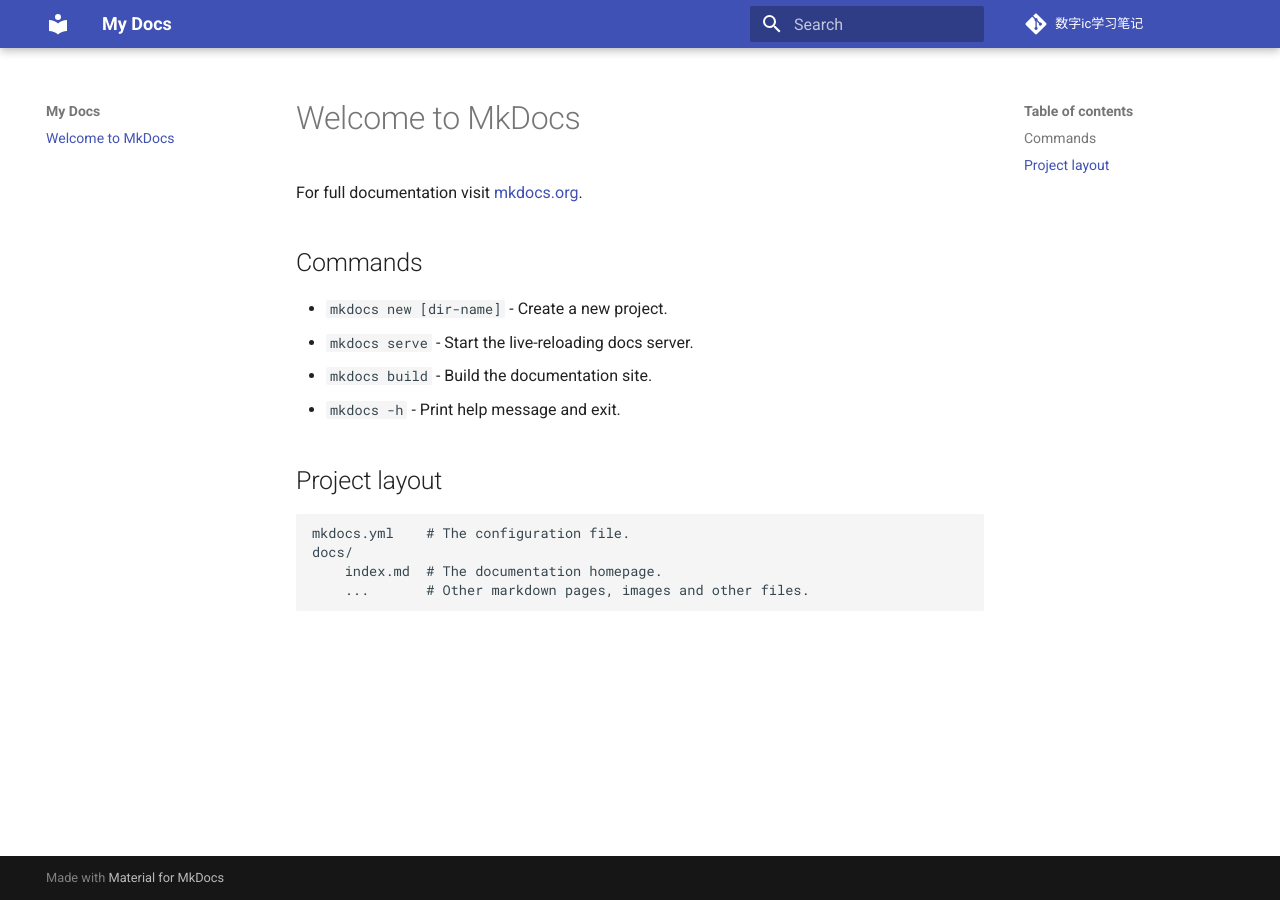
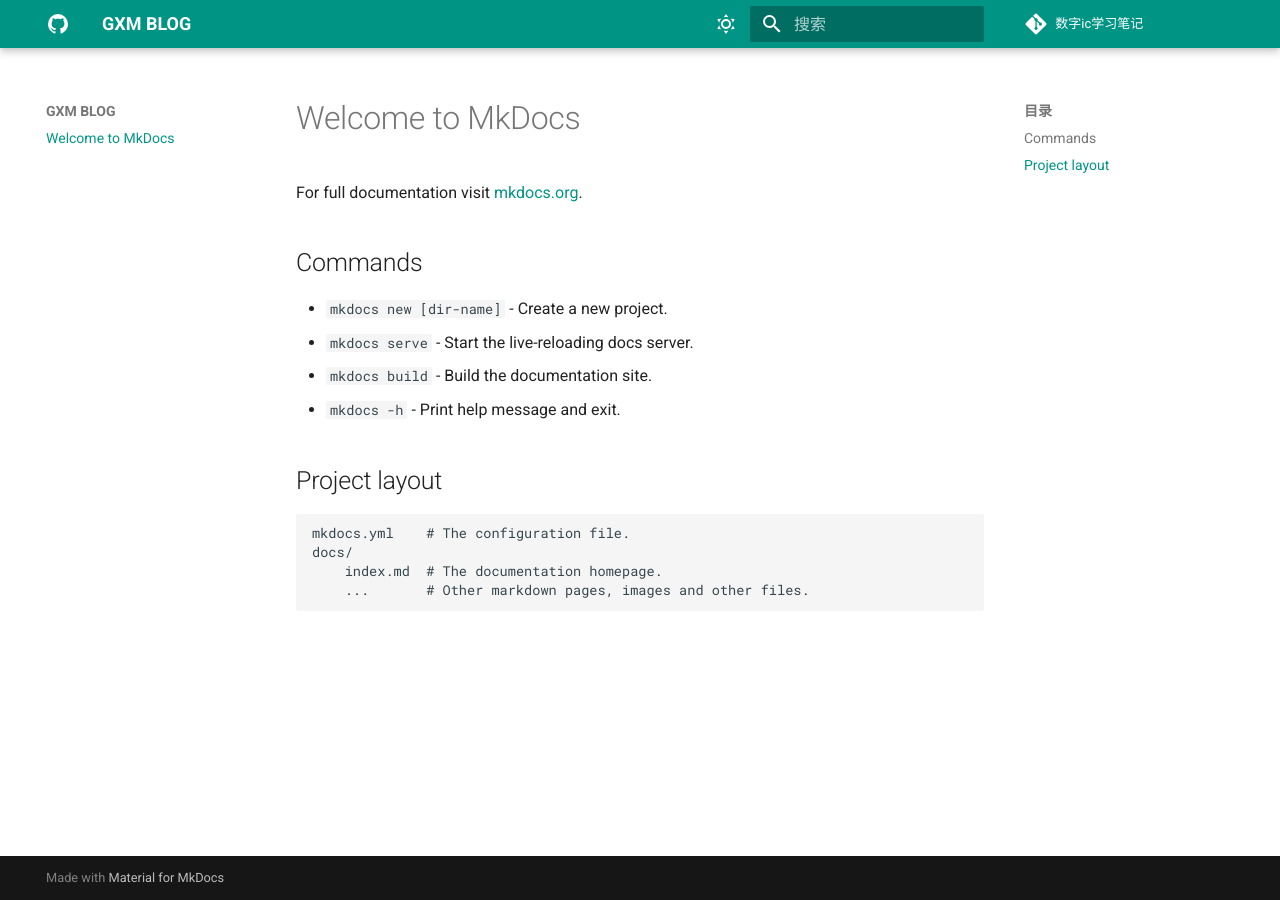
Before and after one commit to GXMGXMGxMGxM/GXMGXMGxMGxM.github.io, an MkDocs documentation site: the page built from docs/index.md, in a window 1280 px wide. Built offline with MkDocs 1.6.1 and Material for MkDocs 9.7.7, drawn with Linux system fonts in a browser that asks for light colours.

Commit message:
auto commit

```diff
--- a/mkdocs.yml
+++ b/mkdocs.yml
@@ -1,5 +1,25 @@
-site_name: My Docs
-theme: material
+site_name: GXM BLOG
+theme:
+  name: material
+  palette:
+    # 白天模式
+    - scheme: default
+      primary: teal
+      accent: indigo
+      toggle:
+        icon: material/weather-sunny
+        name: Switch to light mode
+    # 黑夜模式
+    - scheme: slate
+      primary: grey
+      accent: blue
+      toggle:
+        icon: material/weather-night
+        name: Switch to dark mode
+  icon:
+    logo: material/github
+
+  language: zh
 
 
 repo_url: https://gxmgxmgxmgxm.github.io/ic_note/
```
Also changed, not shown: site/404.html, site/index.html, site/search/search_index.json.
